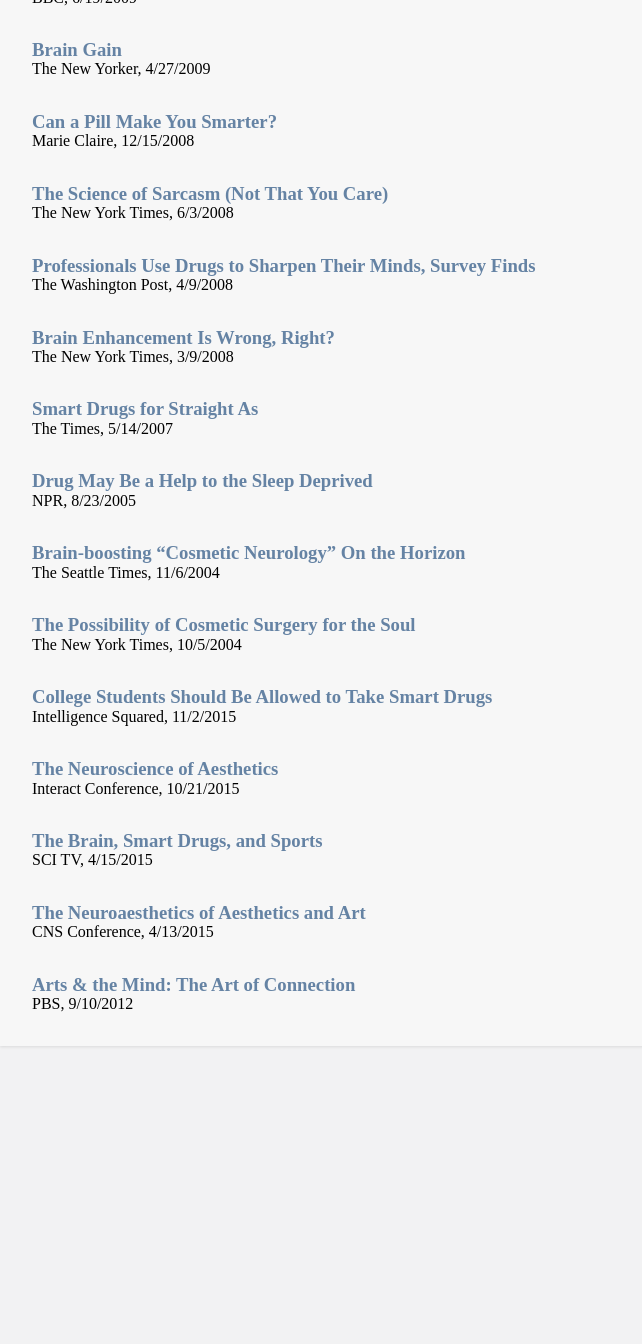
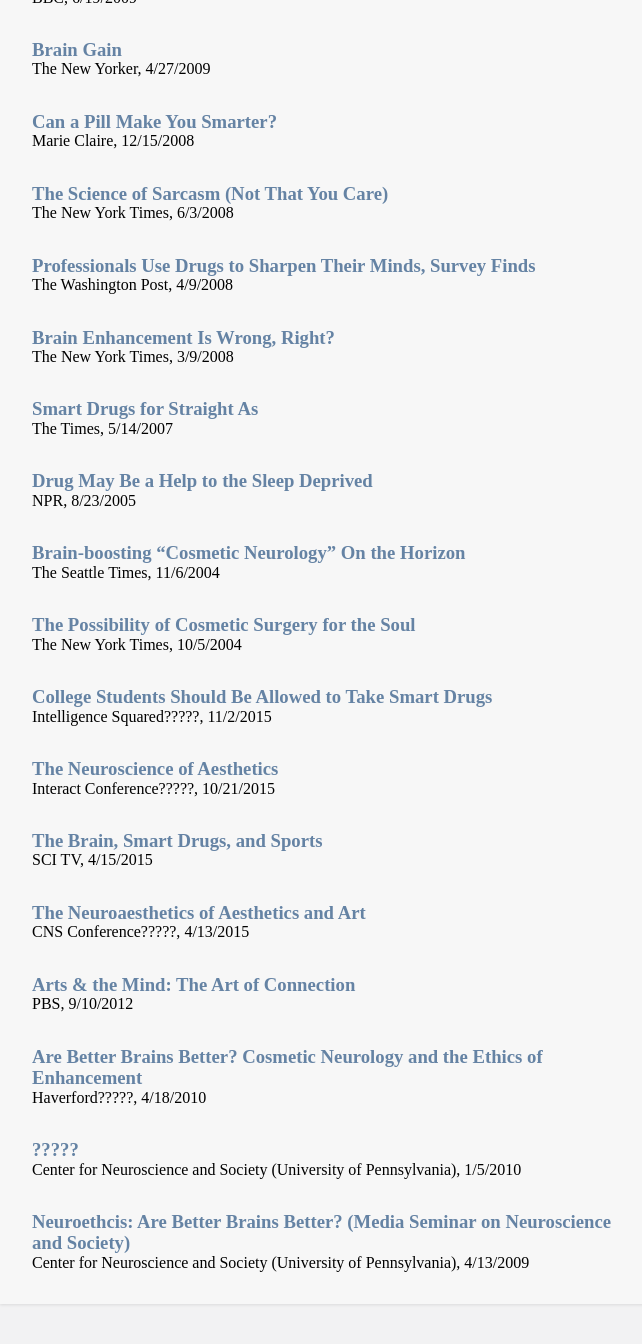
Before and after one commit to joeptacek/chatlab-site, a Jekyll site: the page built from news.html, in a window 1280 px wide and 1400 px high, scrolled down 4137 px. Shown: the top 1344 px of the window, without its empty margins (448-1090 px from the left). Built offline with Jekyll 4.4.1, drawn with Linux system fonts in a browser that asks for light colours; some web fonts are replaced; before the commit the page ends 5279 px from its top, so only the background shows below that; some of the changed text lies outside the part shown.

Commit message:
Building out news.yml, fixing date display logic

```diff
--- a/_data/news.yml
+++ b/_data/news.yml
@@ -405,14 +405,14 @@
   media_url: 'http://www.nytimes.com/2004/10/05/health/05side.html'
   type: 'print'
 - title: 'College Students Should Be Allowed to Take Smart Drugs'
-  source: 'Intelligence Squared'
+  source: 'Intelligence Squared?????'
   date_month: 11
   date_day: 2
   date_year: 2015
   media_url: 'http://www.intelligencesquaredus.org/debates/college-students-should-be-allowed-take-smart-drugs'
   type: 'video'
 - title: 'The Neuroscience of Aesthetics'
-  source: 'Interact Conference'
+  source: 'Interact Conference?????'
   date_month: 10
   date_day: 21
   date_year: 2015
@@ -426,7 +426,7 @@
   media_url: 'https://youtu.be/jKt7ZBpaZo8'
   type: 'video'
 - title: 'The Neuroaesthetics of Aesthetics and Art'
-  source: 'CNS Conference'
+  source: 'CNS Conference?????'
   date_month: 4
   date_day: 13
   date_year: 2015
@@ -439,3 +439,24 @@
   date_year: 2012
   media_url: 'http://www.pbs.org/video/tpt-documentaries-arts-mind-art-connection'
   type: 'video'
+- title: 'Are Better Brains Better? Cosmetic Neurology and the Ethics of Enhancement'
+  source: 'Haverford?????'
+  date_month: 4
+  date_day: 18
+  date_year: 2010
+  media_url: null
+  type: 'video'
+- title: '?????'
+  source: 'Center for Neuroscience and Society (University of Pennsylvania)'
+  date_month: 1
+  date_day: 5
+  date_year: 2010
+  media_url: 'https://youtu.be/8nrdAFU3xpw'
+  type: 'video'
+- title: 'Neuroethcis: Are Better Brains Better? (Media Seminar on Neuroscience and Society)'
+  source: 'Center for Neuroscience and Society (University of Pennsylvania)'
+  date_month: 4
+  date_day: 13
+  date_year: 2009
+  media_url: https://youtu.be/Zh2VTVWI1P8'
+  type: 'video'
--- a/_includes/section_items/news.html
+++ b/_includes/section_items/news.html
@@ -1,4 +1,4 @@
 <div class="news-item">
   <h3><a href="{{ include.pass.media_url }}" target="_blank">{{ include.pass.title }}</a></h3>
-  <p>{{ include.pass.source }}, {{ include.pass.date_month }}/{% if include.pass.date_day != null %}{{ include.pass.date_day }}/{% endif %}{{ include.pass.date_year }}</p>
+  <p>{{ include.pass.source }}{% if include.pass.date_year != null %}, <!-- show comma + date when at least year is known -->{% if include.pass.date_month != null %}<!-- show month/ or month/day/ if these exist; nested if logic should prevent poorly-formed null/day/year month/day/null etc. -->{{ include.pass.date_month }}/{% if include.pass.date_day != null %}{{ include.pass.date_day }}/{% endif %}{% endif %}<!-- endifs for date_month != null, date_day != null -->{{ include.pass.date_year }}<!-- at least show year if it exists -->{% endif %}<!-- endif for date_year != null --></p>
 </div>
```
Also changed, not shown: notes.txt (+14 -2 lines).
